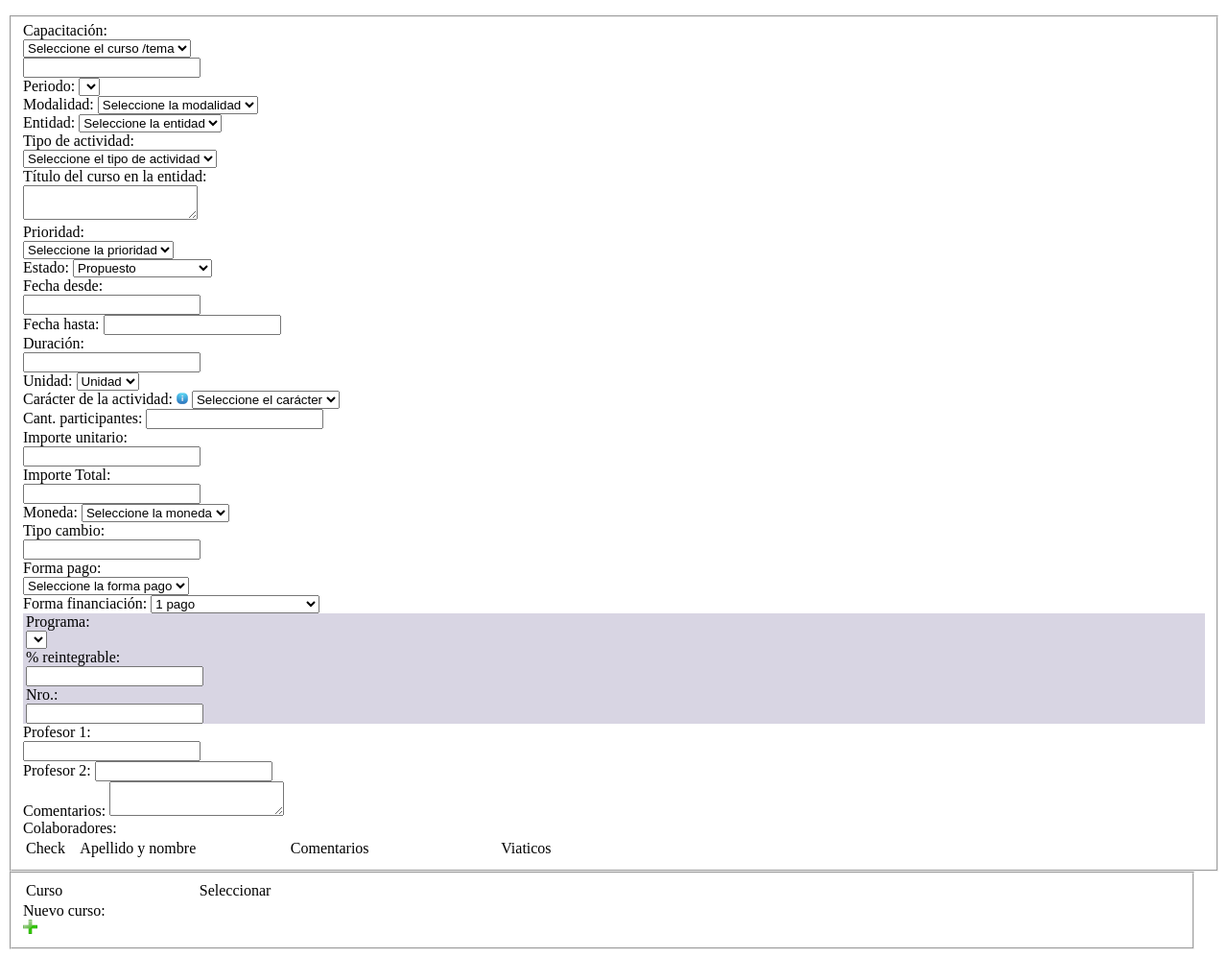
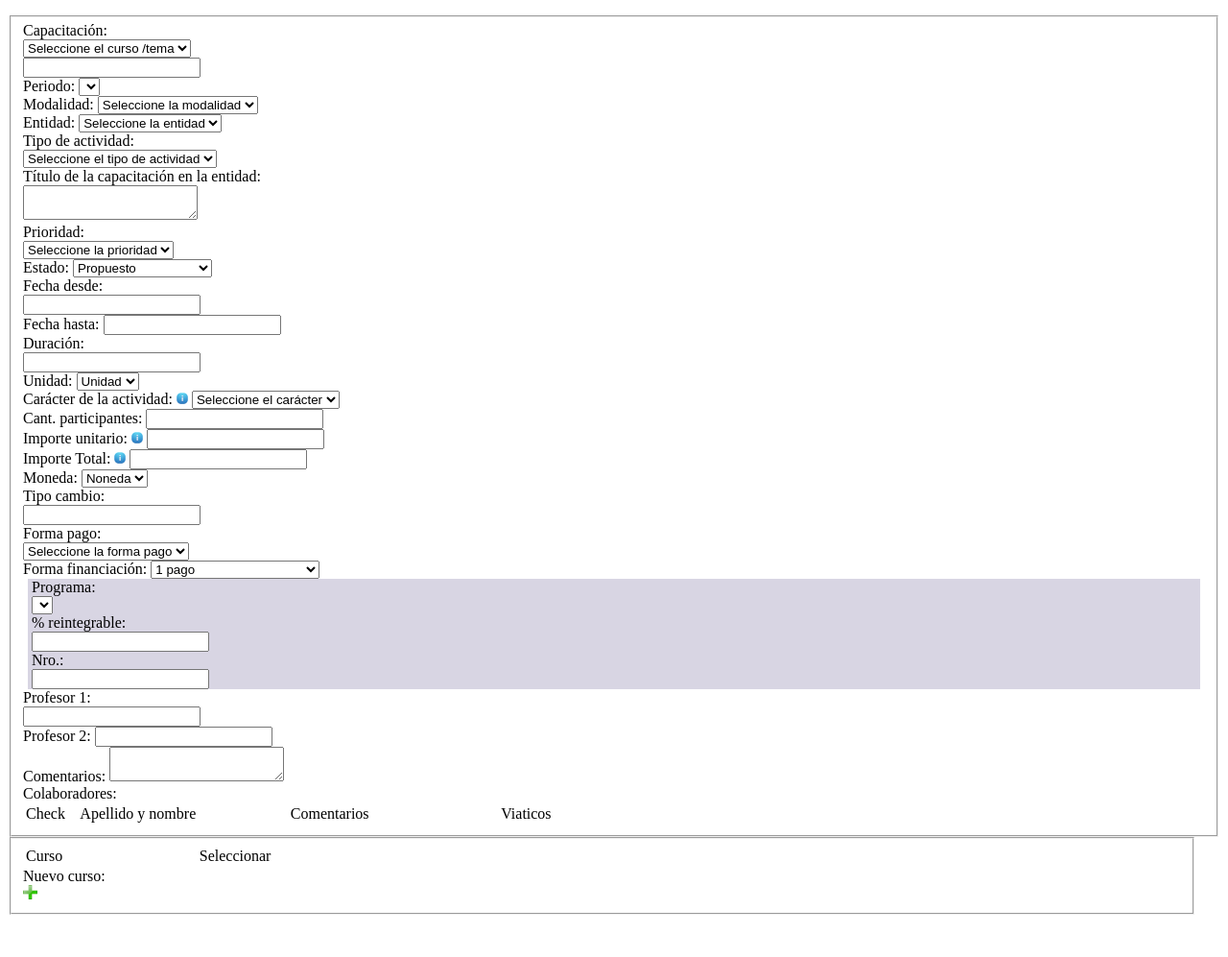
Before and after one commit to jampys/INNSA, a PHP site: page /INNSA/view/abmCap_plan.php in a window 1280 px wide. Shown: the part 121-1118 px from the top of the page at 96% size. After the commit the page ends 1074 px from the top, so only its background shows below. Run offline with PHP 8.4, Linux system fonts and the light colour scheme; the template is opened without the code that fills it, so the values that code supplies are empty.

Commit message:
se guardan cambios

```diff
--- a/view/abmCap_plan.php
+++ b/view/abmCap_plan.php
@@ -942,7 +942,7 @@
                         <div class="sixteen_column section">
                             <div class="sixteen_column">
                                 <div class="column_content">
-                                    <label>Título del curso en la entidad: </label><br/>
+                                    <label>Título de la capacitación en la entidad: </label><br/>
                                     <textarea name="objetivo" id="objetivo" rows="2"></textarea>
                                 </div>
                             </div>
@@ -977,21 +977,19 @@
 
 
                         <div class="sixteen_column section">
-                            <div class="eight column">
+                            <div class="four column">
                                 <div class="column_content">
                                     <label>Fecha desde: </label><br/>
                                     <input type="text" name="fecha_desde" id="fecha_desde">
                                 </div>
                             </div>
-                            <div class="eight column">
+
+                            <div class="four column">
                                 <div class="column_content">
                                     <label>Fecha hasta: </label>
                                     <input type="text" name="fecha_hasta" id="fecha_hasta">
                                 </div>
                             </div>
-                        </div>
-
-                        <div class="sixteen_column section">
 
                             <div class="four column">
                                 <div class="column_content">
@@ -1011,6 +1009,11 @@
                                 </div>
                             </div>
 
+
+                        </div>
+
+                        <div class="sixteen_column section">
+
                             <div class="eight column">
                                 <div class="column_content">
                                     <label>Carácter de la actividad: <img src="public/img/information-icon.png" width="12px" height="12px" title="
@@ -1022,6 +1025,12 @@
                                         <option value="ABIERTA">Abierta</option>
                                         <option value="CERRADA">Cerrada</option>
                                     </select>
+                                </div>
+                            </div>
+
+                            <div class="eight column">
+                                <div class="column_content">
+
                                 </div>
                             </div>
 
@@ -1039,14 +1048,18 @@
 
                             <div class="four column">
                                 <div class="column_content">
-                                    <label>Importe unitario: </label><br/>
+                                    <label>Importe unitario: <img src="public/img/information-icon.png" width="12px" height="12px" title="
+                                    Importe sin IVA
+                                    "></label>
                                     <input style="text-align: right" type="text" name="importe" id="importe"/>
                                 </div>
                             </div>
 
                             <div class="four column">
                                 <div class="column_content">
-                                    <label>Importe Total: </label><br/>
+                                    <label>Importe Total: <img src="public/img/information-icon.png" width="12px" height="12px" title="
+                                    Importe sin IVA
+                                    "></label>
                                     <input style="text-align: right" type="text" name="importe_total" id="importe_total"/>
                                 </div>
                             </div>
@@ -1055,7 +1068,7 @@
                                 <div class="column_content">
                                     <label>Moneda: </label>
                                     <select name="moneda" id="moneda">
-                                        <option value="">Seleccione la moneda</option>
+                                        <option value="">Noneda</option>
                                         <option value="ARS">ARS</option>
                                         <option value="USD">USD</option>
                                     </select>
@@ -1106,7 +1119,7 @@
                         </div>
 
                         <!-- seccion de programas y actividades -->
-                        <div style="background-color: rgba(147, 140, 178, 0.36); padding-left: 3px; padding-right: 1px">
+                        <div style="background-color: rgba(147, 140, 178, 0.36); margin-left: 5px; margin-right: 5px; padding-left: 4px; padding-right: 2px">
 
                             <div class="sixteen_column section">
                                 <div class="six_column">
```
